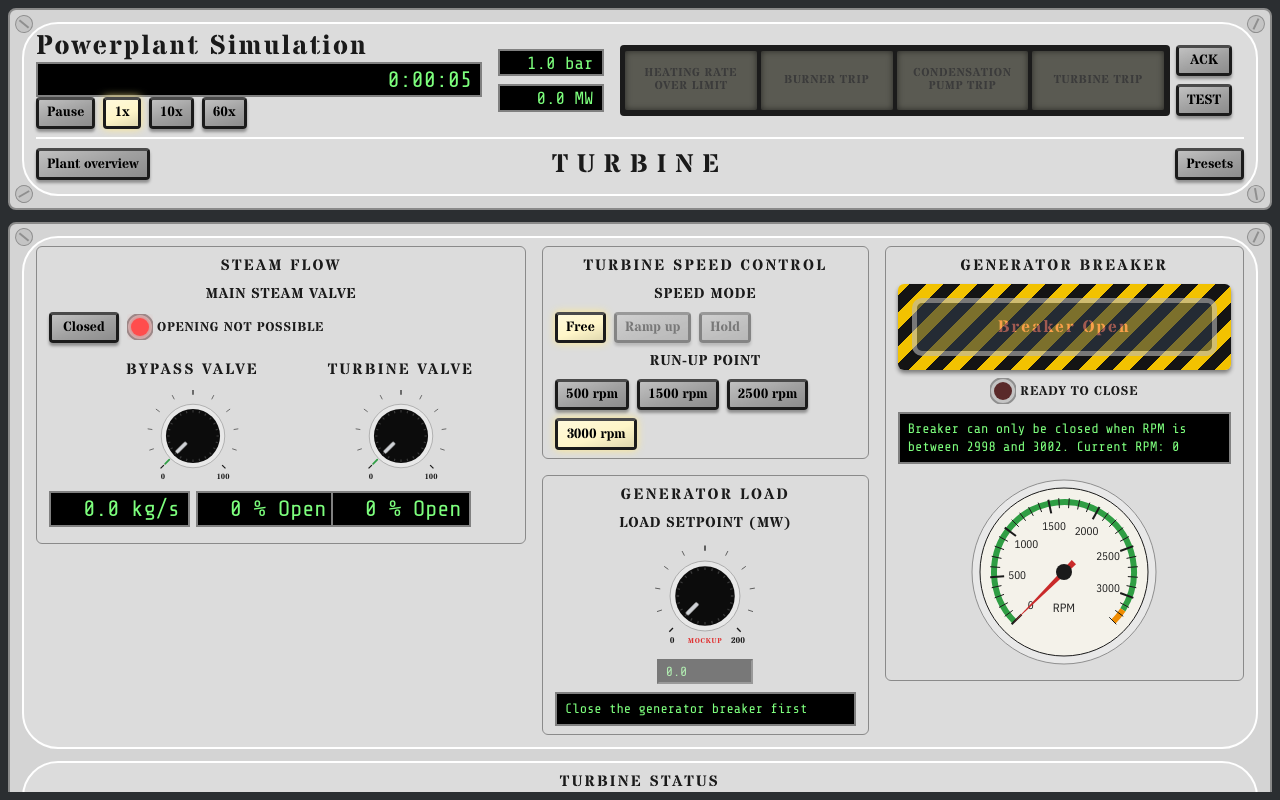
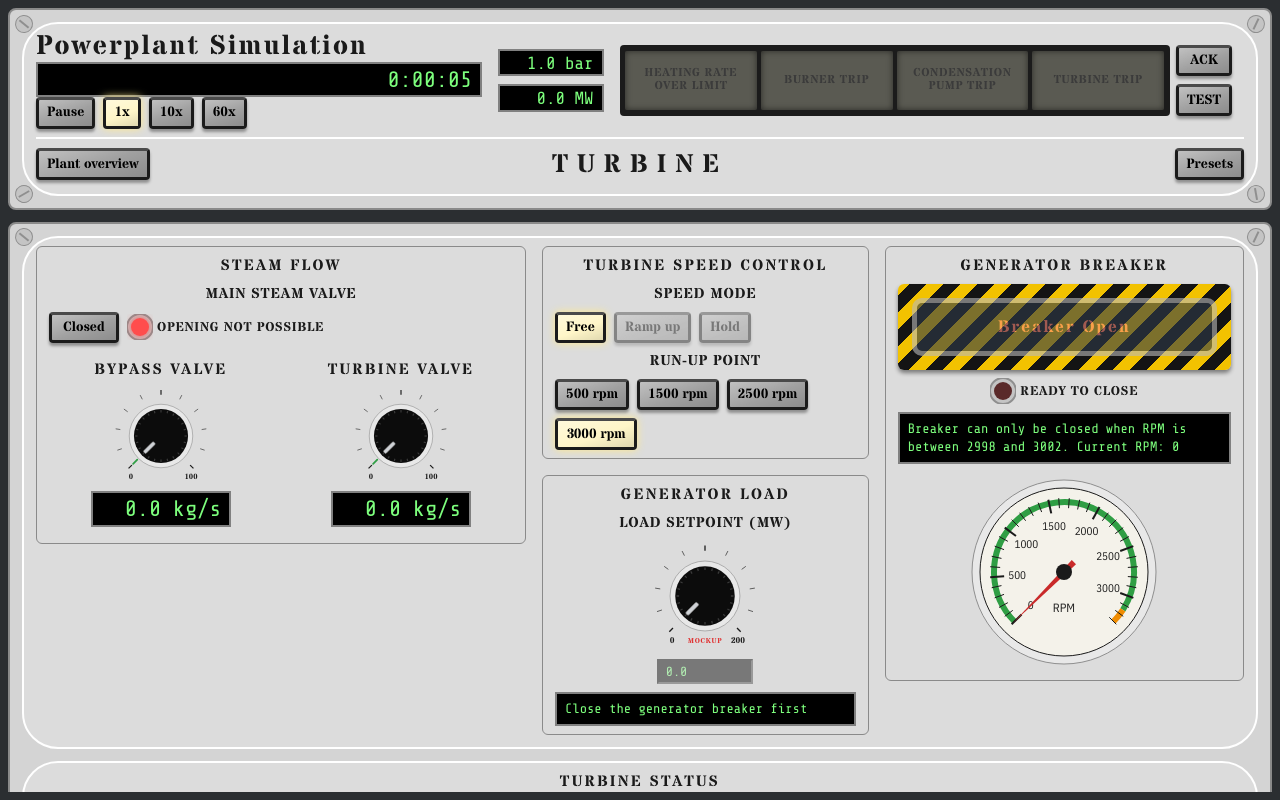
Before and after one commit to NarubyRiverlione/steamboiler, a React (Vite) app: page /turbine in a window 1280 px wide. Built offline with nearby package versions, Linux system fonts and the light colour scheme.

Commit message:
UI: valves show flow only, the SJAE valve keeps % Open
The position LCD appears only for a control without a flow; the turbine
valve gains a kg/s flow readout.

Co-Authored-By: Claude Sonnet 5.5 <noreply@anthropic.com>
Claude-Session: https://claude.ai/code/session_016TNmoEg7hXDTPJfW3CaVzo

```diff
--- a/src/components/Condenser/Condenser.tsx
+++ b/src/components/Condenser/Condenser.tsx
@@ -170,7 +170,6 @@ function Condenser() {
             Value={`${(recirculationPumpValvePosition * RecirculationPump_MaxFlowRate).toFixed(1)} l/s`}
             ValueWidest="9999.9 l/s"
             Step={RecirculationPump_Step}
-            FlowOnly
             cbAdjust={adjustRecirculationPumpValvePosition}
           />
         </div>
@@ -183,7 +182,6 @@ function Condenser() {
             Value={`${(condensationPumpValvePosition * CondensationPump_MaxFlowRate).toFixed(1)} l/s`}
             ValueWidest="9999.9 l/s"
             Step={CondensationPump_Step}
-            FlowOnly
             cbAdjust={adjustCondensationPumpValvePosition}
           />
         </div>
--- a/src/components/Deaerator/Deaerator.tsx
+++ b/src/components/Deaerator/Deaerator.tsx
@@ -116,7 +116,6 @@ function Deaerator() {
             Value={`${(feedPumpValvePosition * CstSimulation.CstCondenser.CondensationPump_MaxFlowRate).toFixed(1)} l/s`}
             ValueWidest="9999.9 l/s"
             Step={CstDeaerator.FeedPump_Step}
-            FlowOnly
             cbAdjust={adjustFeedPumpValvePosition}
           />
           <Lamp lit={feedPumpTripped} label="Feed pump trip" title="The deaerator level fell below low-low: open the pump again once the level is back" />
--- a/src/components/Turbine/SteamFlowGroup.tsx
+++ b/src/components/Turbine/SteamFlowGroup.tsx
@@ -51,6 +51,8 @@ export function SteamFlowGroup({
         />
         <ValveControl
           Label="Turbine valve"
+          Value={`${turbine.turbineSteamFlowOut.toFixed(1)} kg/s`}
+          ValueWidest="999.9 kg/s"
           Position={turbine.turbineValvePosition}
           Step={TurbineValveStep}
           cbAdjust={onAdjustTurbine}
--- a/src/components/board/ValveControl.tsx
+++ b/src/components/board/ValveControl.tsx
@@ -12,16 +12,15 @@ import "./board.css"
 
 type ValveControlProps = {
   readonly Label: string
-  readonly Value?: string // flow rate
+  readonly Value?: string // flow rate; with a flow the position LCD is left out, the position is the knob's blue marker
   readonly ValueWidest?: string // widest text of Value, so its LCD keeps its width
   readonly Position: number // 0..1, how much the valve is actually open
   readonly Step: number // percent per arrow key press or wheel notch
   readonly cbAdjust: (delta: number) => void // change of position as a fraction, the actions add it to the position
   readonly Caption?: string // visible heading of the knob, when it differs from Label
-  readonly FlowOnly?: boolean // pumps: only the flow LCD, the position is on the knob's blue marker
 }
 
-export function ValveControl({ Label, Value, ValueWidest, Position, Step, cbAdjust, Caption, FlowOnly = false }: ValveControlProps) {
+export function ValveControl({ Label, Value, ValueWidest, Position, Step, cbAdjust, Caption }: ValveControlProps) {
   const { commanded, command } = useValveRamp(Position, cbAdjust)
   const percent: number = Math.round(Position * 100)
   return (
@@ -42,7 +41,7 @@ export function ValveControl({ Label, Value, ValueWidest, Position, Step, cbAdju
       />
       <div className="board-valve-values">
         {Value !== undefined && <Display label={`${Label} flow`} text={Value} widest={ValueWidest} />}
-        {!FlowOnly && <Display label={`${Label} position`} text={`${String(percent)} % Open`} widest="100 % Open" />}
+        {Value === undefined && <Display label={`${Label} position`} text={`${String(percent)} % Open`} widest="100 % Open" />}
       </div>
     </div>
   )
```
Also changed, not shown: 3 other files (tests, documents, lock files or other folders).
